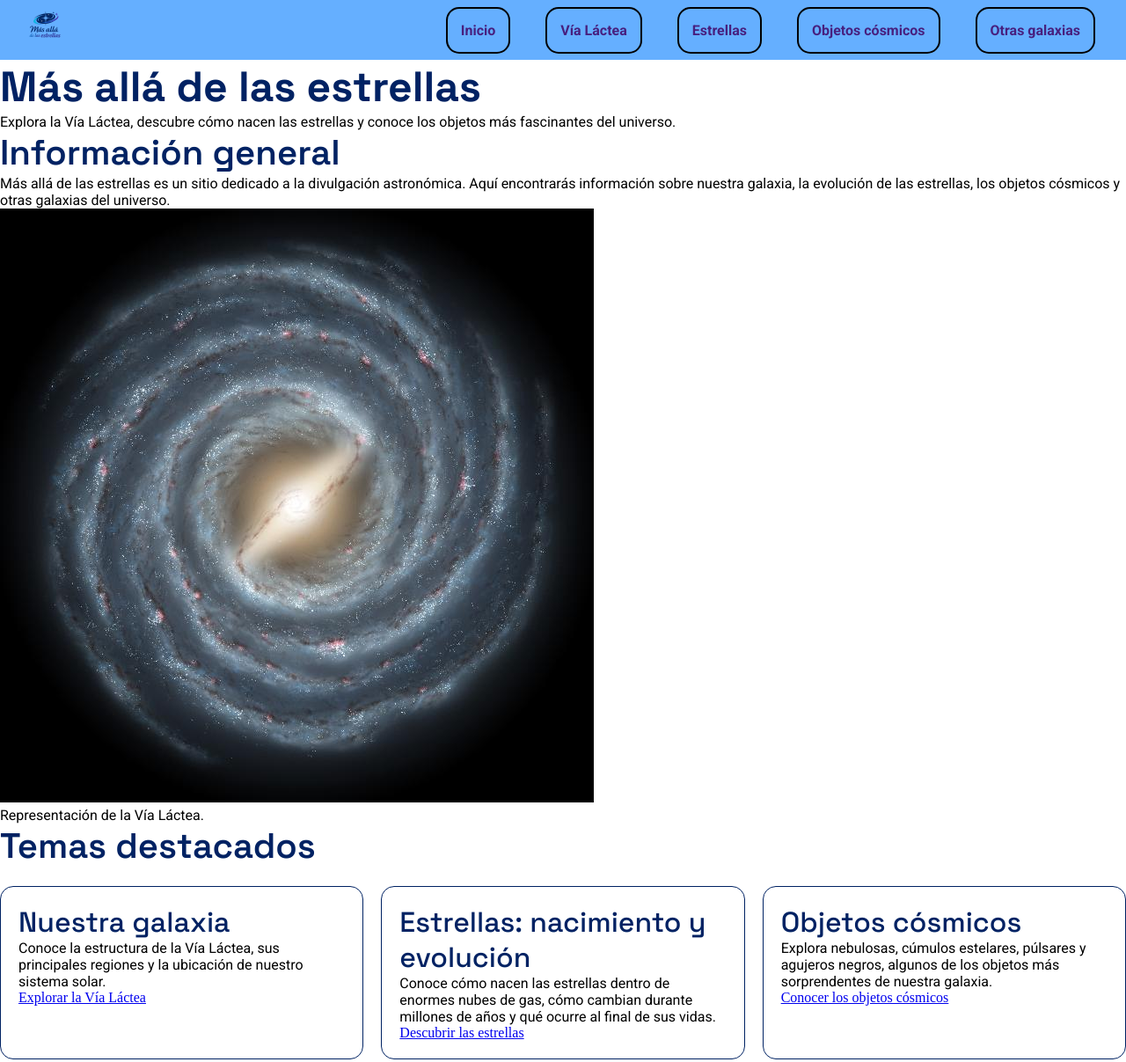
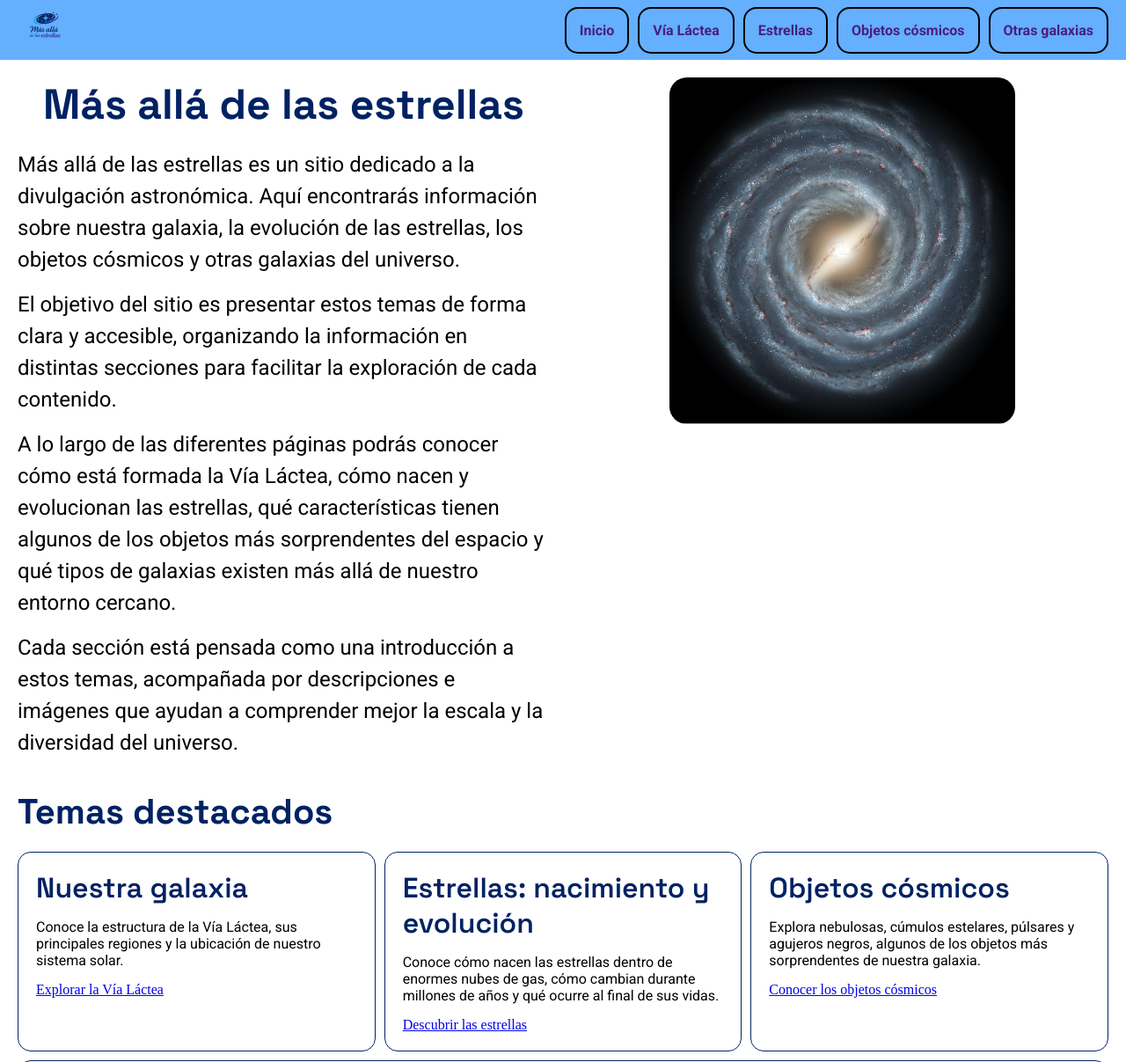
Before and after one commit to MaurizioG28/coderhouse-desarrollo-web, a plain HTML site: page index.html in a window 1280 px wide. Shown: the top 1207 px of the page at 88% size. Drawn offline with Linux system fonts and the light colour scheme; a web font is replaced by a local one.

Commit message:
finalizo index y reestructuro el css para que este mejor organizado por secciones de cada pagina y los elementos generales.

```diff
--- a/index.html
+++ b/index.html
@@ -30,30 +30,48 @@
     </header>
 
     <main class="home">
-        <section>
+
+
+            <section class = "info-general" >
+                <div class = "info-texto" >
                     <h1>Más allá de las estrellas</h1>
-            <p>Explora la Vía Láctea, descubre cómo nacen las estrellas y conoce los objetos más fascinantes del universo.</p>
-        </section>
+                    <p>
+                        Más allá de las estrellas es un sitio dedicado a la divulgación astronómica.
+                        Aquí encontrarás información sobre nuestra galaxia, la evolución de las estrellas,
+                        los objetos cósmicos y otras galaxias del universo.
+                    </p>
 
-        <section >
-            <h2>Información general</h2>
-            <p>Más allá de las estrellas es un sitio dedicado a la divulgación astronómica.
-                 Aquí encontrarás información sobre nuestra galaxia, la evolución de las estrellas, los objetos cósmicos y otras galaxias del universo.</p>
-            <figure>
+                    <p>
+                        El objetivo del sitio es presentar estos temas de forma clara y accesible,
+                        organizando la información en distintas secciones para facilitar la exploración
+                        de cada contenido.
+                    </p>
+
+                    <p>
+                        A lo largo de las diferentes páginas podrás conocer cómo está formada la Vía Láctea,
+                        cómo nacen y evolucionan las estrellas, qué características tienen algunos de los
+                        objetos más sorprendentes del espacio y qué tipos de galaxias existen más allá de
+                        nuestro entorno cercano.
+                    </p>
+
+                    <p>
+                        Cada sección está pensada como una introducción a estos temas, acompañada por
+                        descripciones e imágenes que ayudan a comprender mejor la escala y la diversidad
+                        del universo.
+                    </p>
+                </div>
+
+                <figure class ="info-imagen">
                     <img src="./assets/via-lactea.jpg"
                         alt="Imagen de la galaxia Vía Láctea"
                         title="La Vía Láctea">
-
-                <figcaption>
-                    Representación de la Vía Láctea.
-                </figcaption>
                 </figure>
             </section>
 
-        <!-- Sección de temas destacados -->
+
         <section class="temas-destacados">
 
-    <!-- Título general de la sección -->
+
             <h2>Temas destacados</h2>
 
             <!--
@@ -81,57 +99,52 @@
 
                 </article>
 
-        <!-- Tarjeta 2 -->
+
                 <article class="tarjeta">
 
-            <!-- Título de la tarjeta -->
+
                     <h3>Estrellas: nacimiento y evolución</h3>
 
-            <!-- Descripción breve -->
+
                     <p>
                         Conoce cómo nacen las estrellas dentro de enormes nubes de gas,
                         cómo cambian durante millones de años y qué ocurre al final de sus vidas.
                     </p>
 
-            <!-- Enlace hacia la página correspondiente -->
+
                     <a class="tarjeta-link" href="./pages/estrellas.html">
                         Descubrir las estrellas
                     </a>
 
                 </article>
 
-        <!-- Tarjeta 3 -->
                 <article class="tarjeta">
 
-            <!-- Título de la tarjeta -->
                     <h3>Objetos cósmicos</h3>
 
-            <!-- Descripción breve -->
                     <p>
                         Explora nebulosas, cúmulos estelares, púlsares y agujeros negros,
                         algunos de los objetos más sorprendentes de nuestra galaxia.
                     </p>
 
-            <!-- Enlace hacia la página correspondiente -->
                     <a class="tarjeta-link" href="./pages/objetos-cosmicos.html">
                         Conocer los objetos cósmicos
                     </a>
 
                 </article>
 
-        <!-- Tarjeta 4 -->
+
                 <article class="tarjeta">
 
-            <!-- Título de la tarjeta -->
+
                     <h3>Otras galaxias</h3>
 
-            <!-- Descripción breve -->
+
                     <p>
                         Viaja más allá de nuestra galaxia para conocer galaxias espirales,
                         elípticas e irregulares, además de nuestras vecinas cósmicas más cercanas.
                     </p>
 
-            <!-- Enlace hacia la página correspondiente -->
                     <a class="tarjeta-link" href="./pages/otras-galaxias.html">
                         Explorar otras galaxias
                     </a>
--- a/styles/style.css
+++ b/styles/style.css
@@ -1,59 +1,174 @@
-/*selector(etiqueta,id,clase){
-    propiedad:valor;
+/* ==================================================
+   IMPORTS
+   ================================================== */
 
-}*/
-/*  font : roboto
-    font-family: "Roboto", sans-serif;
-*/
+/* Fuente Roboto */
 @import url('https://fonts.googleapis.com/css2?family=Bitcount+Prop+Single:wght@100..900&family=MedievalSharp&family=Roboto:ital,wght@0,100..900;1,100..900&display=swap');
 
-/*  font : Space Grotesk
-    font-family: "Space Grotesk", sans-serif;
-*/
-
+/* Fuente Space Grotesk */
 @import url('https://fonts.googleapis.com/css2?family=Bitcount+Prop+Single:wght@100..900&family=MedievalSharp&family=Roboto:ital,wght@0,100..900;1,100..900&family=Space+Grotesk:wght@300..700&display=swap');
 
 
-/*Reset del CSS*/
+/* ==================================================
+   RESET
+   ================================================== */
+
 * {
+    /* Elimina márgenes predeterminados */
     margin: 0;
+
+    /* Elimina padding predeterminado */
     padding: 0;
+
+    /* Incluye padding y border dentro del ancho total */
     box-sizing: border-box;
 }
 
 
-:root{
-    --bg-ppl: #65AFFF  ;  /*header, footer o fondo principal*/
-    --bg-sec:   #47207F; /*Para enlaces, botones, detalles o elementos que necesiten destacar*/
-    --bg-detalles: #002263;/* para bordes, titulos o pequeños detalles*/
+/* ==================================================
+   VARIABLES
+   ================================================== */
+
+:root {
+    /* Color principal para header y footer */
+    --bg-ppl: #65AFFF;
+
+    /* Color secundario para enlaces y detalles */
+    --bg-sec: #47207F;
+
+    /* Color para títulos, bordes y detalles */
+    --bg-detalles: #002263;
+
+    /* Fuente principal */
     --font-ppal: "Roboto", sans-serif;
-    --font-sec:"Space Grotesk",sans-serif;
+
+    /* Fuente secundaria */
+    --font-sec: "Space Grotesk", sans-serif;
+
+    /* Color general del texto */
     --color-text: #000000;
 }
 
-/*body*/
-body {
-    /*background: linear-gradient(10deg,var(--bg-ppl),var(--bg-sec),var(--bg-detalles));*/
+
+/* ==================================================
+   ESTILOS GENERALES
+   ================================================== */
+
+.home {
+    /* La página ocupa al menos toda la altura visible */
+    min-height: 100vh;
+
+    /* Mantiene el ancho automático */
+    width: auto;
 }
 
-figcaption{
+p {
+    /* Fuente general de párrafos */
+    font-family: var(--font-ppal);
+
+    /* Color general */
     color: var(--color-text);
+}
+
+h1 {
+    /* Fuente para títulos principales */
+    font-family: var(--font-sec);
+
+    /* Tamaño del título principal */
+    font-size: 3rem;
+
+    /* Peso fuerte */
+    font-weight: 900;
+
+    /* Color principal de títulos */
+    color: var(--bg-detalles);
+}
+
+h2 {
+    /* Fuente para títulos secundarios */
+    font-family: var(--font-sec);
+
+    /* Tamaño de segundo nivel */
+    font-size: 2.5rem;
+
+    /* Peso del título */
+    font-weight: 700;
+
+    /* Color del título */
+    color: var(--bg-detalles);
+}
+
+h3,
+h4,
+h5,
+h6 {
+    /* Fuente para niveles inferiores */
+    font-family: var(--font-sec);
+
+    /* Tamaño general */
+    font-size: 2rem;
+
+    /* Peso medio */
+    font-weight: 600;
+
+    /* Color */
+    color: var(--bg-detalles);
+}
+
+ul li {
+    /* Color de los elementos de lista */
+    color: var(--color-text);
+
+    /* Fuente general */
+    font-family: var(--font-ppal);
+
+    /* Tamaño de texto */
+    font-size: 1rem;
+
+    /* Peso normal */
+    font-weight: 400;
+}
+
+figcaption {
+    /* Color del texto descriptivo */
+    color: var(--color-text);
+
+    /* Fuente */
     font-family: var(--font-ppal);
 }
 
-/* header */
+
+/* ==================================================
+   HEADER Y NAVBAR
+   ================================================== */
+
 header {
+    /* Convierte el header en Flexbox */
     display: flex;
-    justify-content:space-between;
+
+    /* Coloca logo y navegación en extremos opuestos */
+    justify-content: space-between;
+
+    /* Centra los elementos verticalmente */
     align-items: center;
+
+    /* Mantiene el header visible al hacer scroll */
     position: sticky;
+
+    /* Lo fija en la parte superior */
     top: 0;
+
+    /* Espacio interno horizontal */
     padding: 0 20px;
+
+    /* Fondo del header */
     background-color: var(--bg-ppl);
 
+    /* Evita que otros elementos pasen por encima */
+    z-index: 10;
 }
 
-.nav-bar{
+.nav-bar {
     display: flex;
     gap: 10px;
 }
@@ -65,78 +180,194 @@ header {
 
 header nav ul li {
     list-style: none;
+}
 
-}
-.nav-link{
+.nav-link {
+
     text-decoration: none;
     color: var(--bg-sec);
     font-weight: 700;
     padding: 15px;
     border: 2px solid black;
-    border-radius:  15px;
-    margin: 15px;
+    border-radius: 15px;
 }
 
-/* main */
-.home {
-    height: 200vh;
-}
-p {
-    font-family: var(--font-ppal);
-    color: var(--color-text);
-    font-size: 1rem;
-    font-weight: 400 ;
+
+/* ==================================================
+   INDEX
+   ================================================== */
+
+/* ---------- Información general ---------- */
+
+.info-general {
+
+    display: flex;
+    gap: 30px;
+    align-items: flex-start;
+    padding: 20px;
 }
 
-h1 {
-    font-family : var(--font-sec);
-    font-size: 3rem;
-    font-weight: 700;
-    color:var(--bg-detalles);
+.info-texto {
 
+    flex: 1;
 }
 
-h2 {
-    font-family :  var(--font-sec);
-    font-size: 2.5rem;
-    font-weight: 600;
-    color:var(--bg-detalles);
-}
- h3, h4, h5, h6{
-    font-family :  var(--font-sec);
-    font-size: 2rem;
-    font-weight: 500;
-    color:var(--bg-detalles);
+.info-texto h1 {
+    text-align: center;
+    margin-bottom: 20px;
 }
 
-ul li {
-    color: var(--color-text);
-    font-family: var(--font-ppal);
-    font-size: 1rem;
-    font-weight: 400;
+.info-texto p {
+    margin-bottom: 15px;
+
+    /* Mejora la lectura */
+    line-height: 1.5;
+    font-size: 1.5rem;
 }
+
+.info-imagen {
+
+    flex: 1;
+    text-align: center;
+}
+
+.info-imagen img {
+    /* Mantiene proporción */
+    height: auto;
+
+    /* Limita el ancho */
+    width: 65%;
+
+    /* Redondea las esquinas */
+    border-radius: 20px;
+}
+
+
+/* ---------- Temas destacados ---------- */
+
+.temas-destacados {
+    /* Separa esta sección del footer */
+    margin-bottom: 30px;
+
+    /* Da espacio lateral */
+    padding: 0 20px;
+}
+
 .contenedor-tarjetas {
 
     display: flex;
-    gap: 20px;
 
-    /* Permite que las tarjetas bajen de línea si no entran */
+    gap: 10px;
+
+    /* Permite que las tarjetas bajen de línea */
     flex-wrap: wrap;
 
-    /* Separa esta zona del título */
+    /* Separa las tarjetas del título */
     margin-top: 20px;
 }
 
 .tarjeta {
+
     display: flex;
     flex-direction: column;
+    gap: 15px;
+
+    /* Permite crecer y reducirse */
     flex: 1 1 400px;
+
+    /* Evita tarjetas demasiado angostas */
     min-width: 250px;
+
+    /* Espacio interno */
     padding: 20px;
+
+    /* Borde visual */
     border: 1px solid var(--bg-detalles);
+
+    /* Esquinas redondeadas */
     border-radius: 15px;
 }
-/* footer */
+
+
+/* ==================================================
+   PAGINAS SECUNDARIAS
+   ================================================== */
+
+/*
+   Acá irán los estilos específicos de:
+
+   - via-lactea.html
+   - estrellas.html
+   - objetos-cosmicos.html
+   - otras-galaxias.html
+*/
+
+
+/* ---------- VIA LACTEA ---------- */
+
+/*
+.via-intro {
+}
+
+.via-texto {
+}
+
+.via-imagen {
+}
+
+.via-detalles {
+}
+
+.via-card {
+}
+*/
+
+
+/* ---------- ESTRELLAS ---------- */
+
+/*
+.estrellas-intro {
+}
+
+.estrellas-etapas {
+}
+
+.estrellas-card {
+}
+*/
+
+
+/* ---------- OBJETOS COSMICOS ---------- */
+
+/*
+.objetos-intro {
+}
+
+.objetos-contenedor {
+}
+
+.objeto-card {
+}
+*/
+
+
+/* ---------- OTRAS GALAXIAS ---------- */
+
+/*
+.galaxias-intro {
+}
+
+.galaxias-tipos {
+}
+
+.galaxia-card {
+}
+*/
+
+
+/* ==================================================
+   FOOTER
+   ================================================== */
 
 footer {
     padding: 0 20px;
@@ -147,19 +378,20 @@ footer {
     font-family: var(--font-ppal);
     font-size: 1rem;
     font-weight: 900;
-    font-size: 1rem;
+    background-color: var(--bg-ppl);
 }
 
 .rs {
     display: flex;
+
     gap: 20px;
 }
 
-.footer-nav ul li{
+.footer-nav ul li {
     list-style: none;
 }
 
-.RRSS-img{
+.RRSS-img {
     height: 5vh;
     width: auto;
 }
```
Lines whose indentation alone changed are shown as unchanged.
